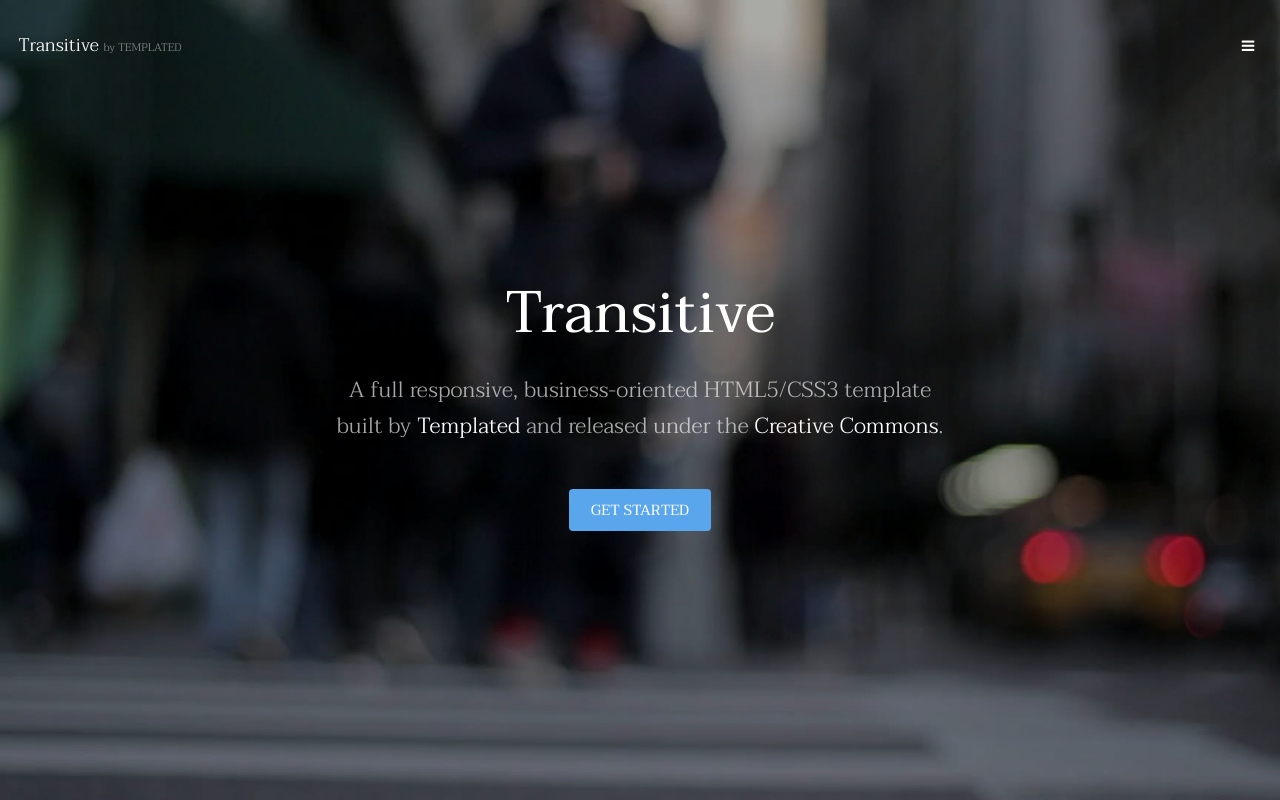
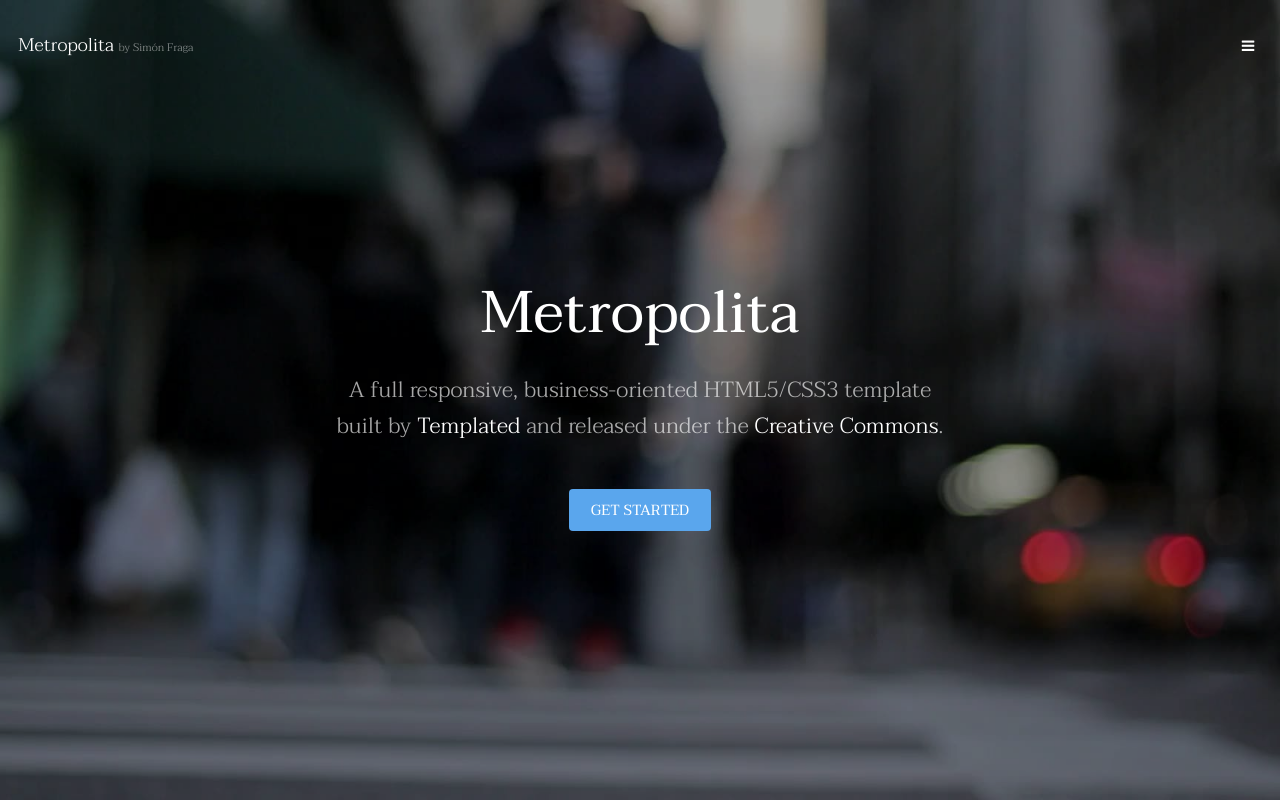
Before and after one commit to sfragapico-hue/04_REP_METROPOLITA, a plain HTML site: page index.html in a window 1280 px wide. Shown: the top 800 px of the page. Drawn offline with Linux system fonts and the light colour scheme.

Commit message:
cambios en la portada por Simón

```diff
--- a/index.html
+++ b/index.html
@@ -6,7 +6,7 @@
 -->
 <html>
 	<head>
-		<title>Transitive by TEMPLATED</title>
+		<title>Metropolita by Simón Fraga</title>
 		<meta charset="utf-8" />
 		<meta name="viewport" content="width=device-width, initial-scale=1" />
 		<link rel="stylesheet" href="assets/css/main.css" />
@@ -15,7 +15,7 @@
 
 		<!-- Header -->
 			<header id="header" class="alt">
-				<div class="logo"><a href="index.html">Transitive <span>by TEMPLATED</span></a></div>
+				<div class="logo"><a href="index.html">Metropolita <span>by Simón Fraga</span></a></div>
 				<a href="#menu" class="toggle"><span>Menu</span></a>
 			</header>
 
@@ -36,7 +36,7 @@
 		-->
 			<section id="banner" data-video="images/banner">
 				<div class="inner">
-					<h1>Transitive</h1>
+					<h1>Metropolita</h1>
 					<p>A full responsive, business-oriented HTML5/CSS3 template<br />
 					built by <a href="https://templated.co/">Templated</a> and released under the <a href="https://templated.co/license">Creative Commons</a>.</p>
 					<a href="#one" class="button special scrolly">Get Started</a>
```
